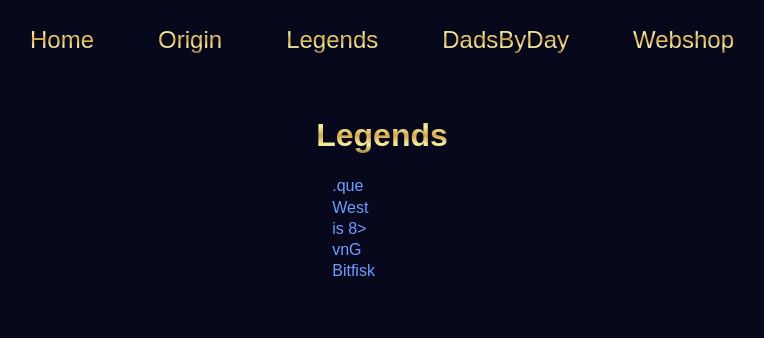
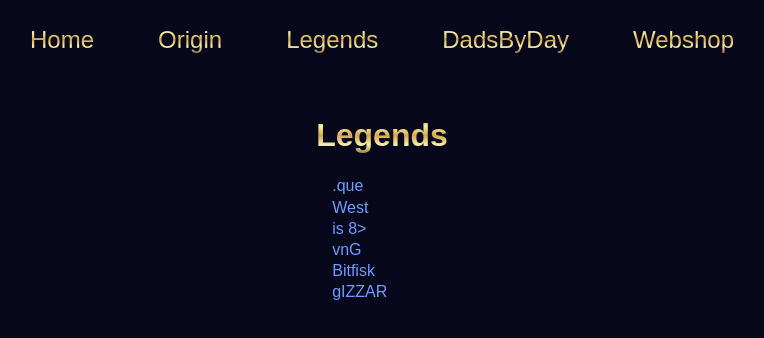
Before and after one commit to donjo9/lbn-respawn, a Next.js app: page /legends in a window 1280 px wide. Shown: the top 338 px of the page, without its empty margins (258-1022 px from the left). Built offline with nearby package versions, Linux system fonts and the light colour scheme.

Commit message:
added gIZZAR to legends

```diff
--- a/pages/legends.js
+++ b/pages/legends.js
@@ -2,7 +2,7 @@ import React from 'react';
 import Team from '../components/team';
 
 const Legends = () => (
-    <Team name="Legends" members={[".que","West","is 8>","vnG","Bitfisk"]}/>
+    <Team name="Legends" members={[".que","West","is 8>","vnG","Bitfisk", "gIZZAR"]}/>
 );
 
 
```
